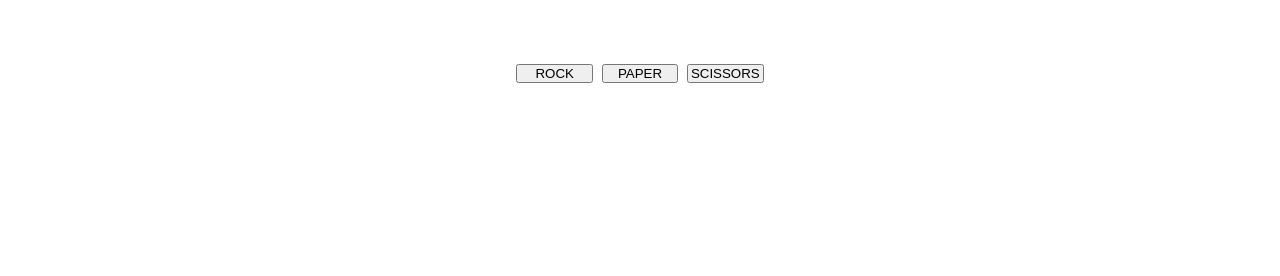
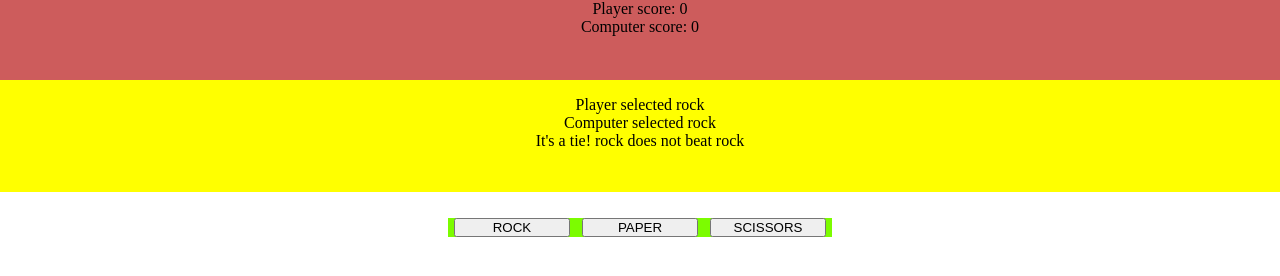
Before and after one commit to taiftaifun/rock-paper-scissors, a plain HTML site: page index.html in a window 1280 px wide. Both pictures are taken after a click on the button "ROCK". Drawn offline with Linux system fonts and the light colour scheme.

Commit message:
The game is mostly functioning, needs some polish

```diff
--- a/index.css
+++ b/index.css
@@ -4,12 +4,27 @@
 }
 
 #btn-container {
-    margin: 5% auto;
-    width: 20%;
+    margin: 2% auto;
+    width: 30%;
     display: flex;
     justify-content: space-around;
+    background-color: lawngreen;
 }
 
 button {
     width: 30%;
 }
+
+
+#curr-result {
+    background-color: yellow;
+    text-align: center;
+    height: 5rem;
+    padding: 1rem 0;
+}
+
+#scoreboard {
+    background-color: indianred;
+    text-align: center;
+    height: 10%;
+}
--- a/index.html
+++ b/index.html
@@ -3,6 +3,15 @@
     <link href="index.css" rel="stylesheet">
 </head>
 <body>
+    <div id="scoreboard">
+        <div>Player score: <span id="player-score">0</span></div>
+        <div>Computer score: <span id="computer-score">0</span></div>
+    </div>
+    <div id="curr-result">
+        <div id="player-choice"></div>
+        <div id="computer-choice"></div>
+        <div id="round-outcome"></div>
+    </div>
     <div id="btn-container">
         <button id="rock" class="game-btn">ROCK</button>
         <button id="paper" class="game-btn">PAPER</button>
--- a/rps.js
+++ b/rps.js
@@ -1,18 +1,35 @@
+// set the initial scores at 0
+let playerScore = 0;
+let computerScore = 0;
+
+// define the dynamic DOM elements
+let playerChoiceDiv = document.querySelector("#player-choice");
+let computerChoiceDiv = document.querySelector("#computer-choice");
+let roundOutcomeDiv = document.querySelector("#round-outcome");
+let playerScoreDiv = document.querySelector("#player-score");
+let computerScoreDiv = document.querySelector("#computer-score");
+let scoreboardDiv = document.querySelector("#scoreboard");
+// let scoreboardDivInitial = document.querySelector("#scoreboard").innerHTML();
+
+// add events listeners to the buttons pressed by the player
+const buttons = Array.from(document.querySelectorAll("button"));
+buttons.forEach(button => button.addEventListener("click", playRound));
+
+// define the random computer choice
 const possibilities = ["rock", "paper", "scissors"];
-const buttons = Array.from(document.querySelectorAll("button"));
-buttons.forEach(button => button.addEventListener("click", playerPlay));
-
 function computerPlay() {
     return possibilities[Math.round(Math.random()*2)];
 }
 
+// define the generation of player's choice upon click
 function playerPlay(e) {
-    return(e.target.id);
+    let choice = e.target.id;
+    return(choice);
 }
 
-/*
-function playRound() {
-    let playerSelection=playerPlay();
+// define the function playing out a single round
+function playRound(e) {
+    let playerSelection=playerPlay(e);
     let computerSelection=computerPlay();
     console.log(`Player selected ${playerSelection}`);
     console.log(`Computer selected ${computerSelection}`)
@@ -51,31 +68,35 @@ function playRound() {
     } else if(winner=="tie") {
         outcome=`It's a tie! ${computerSelection} does not beat ${playerSelection}`
     }
-    console.log(outcome);
-    return outcome;
+
+    playerChoiceDiv.textContent = `Player selected ${playerSelection}`
+    computerChoiceDiv.textContent = `Computer selected ${computerSelection}`
+    roundOutcomeDiv.textContent = `${outcome}`;
+    updateScore(outcome);
+
+    // if(playerScore==5) {
+    //     scoreboardDiv.textContent = "You were the first to get the 5 points, you win!";
+    //     await new Promise(r => setTimeout(r, 2));
+    //     computerScore = 0;
+    //     playerScore = 0;
+    // } else if(computerScore==5) {
+    //     scoreboardDiv.textContent = "The computer was the first to get the 5 points, you lose!";
+    //     await new Promise(r => setTimeout(r, 2));
+    //     scoreboardDiv.innerHTML = scoreboardDivInitial;
+    //     computerScore = 0;
+    //     playerScore = 0;
+    // }
 }
 
-function game() {
-    let playerScore = 0;
-    let computerScore = 0;
-    let singleOutcome = "";
+// define the score update mechanism
+function updateScore(outcome) {
     let finalOutcome = "";
-    while((playerScore<5) && (computerScore<5)) {
-        singleOutcome = playRound();
+        let singleOutcome = outcome;
         if(singleOutcome.includes("You won")) {
             playerScore++;
         } else if(singleOutcome.includes("You lost")) {
             computerScore++;
         }
-        console.log(`Player score: ${playerScore}`);
-        console.log(`Computer score: ${computerScore}`);
-        console.log("--------------------------------")
-    }
-    if(playerScore==5) {
-        finalOutcome="You were the first to get 5 points. You win!";
-    } else if(computerScore==5) {
-        finalOutcome="Computer was the first to get 5 points. You lose!";
-    }
-    return finalOutcome;
+        playerScoreDiv.textContent = playerScore;
+        computerScoreDiv.textContent = computerScore;
 }
-*/
```
